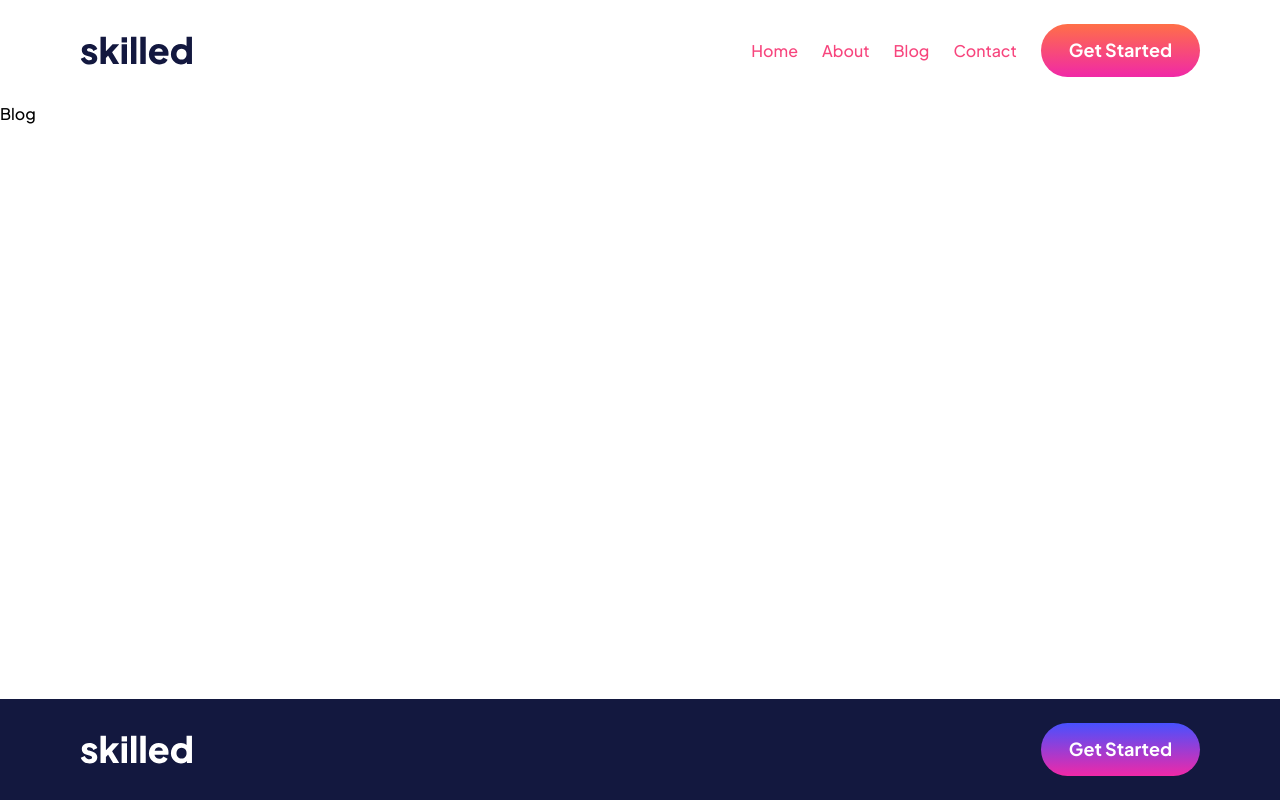
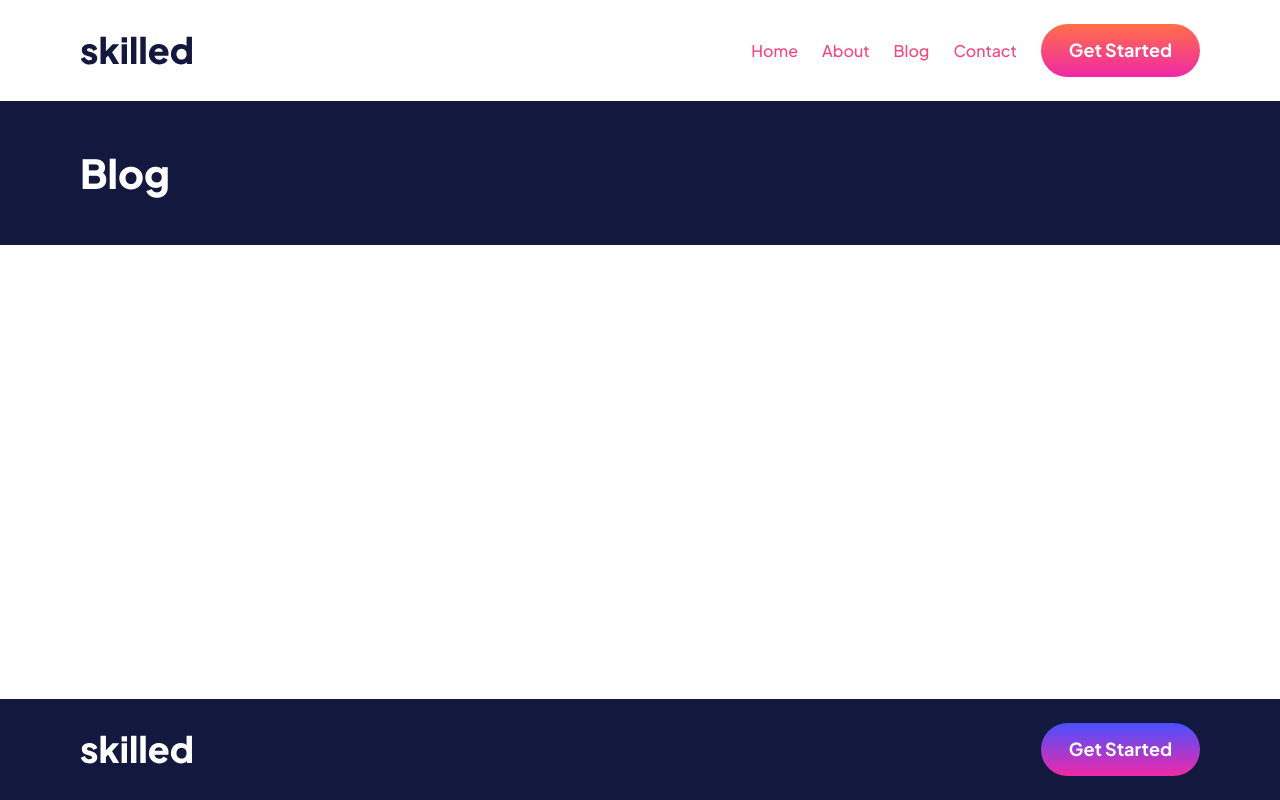
Before and after one commit to CheetingCheetah/Web-Dev-Svelte-Kit, a SvelteKit app: page /blog in a window 1280 px wide. Built offline with nearby package versions, Linux system fonts and the light colour scheme.

Commit message:
Added Title Component

```diff
--- /dev/null
+++ b/src/lib/Title.svelte
@@ -0,0 +1,9 @@
+<script>
+    let {name} = $props()
+</script>
+
+<div class="outer bg-blue white">
+    <div class="inner">
+        <h1>{name}</h1>
+    </div>
+</div>
--- a/src/routes/about/+page.svelte
+++ b/src/routes/about/+page.svelte
@@ -1 +1,5 @@
-About
+<script>
+	import Title from "$lib/Title.svelte";
+</script>
+
+<Title name="About"/>
--- a/src/routes/blog/+page.svelte
+++ b/src/routes/blog/+page.svelte
@@ -1 +1,5 @@
-Blog
+<script>
+	import Title from "$lib/Title.svelte";
+</script>
+
+<Title name="Blog" />
--- a/src/routes/contact/+page.svelte
+++ b/src/routes/contact/+page.svelte
@@ -1 +1,5 @@
-Contact
+<script>
+	import Title from "$lib/Title.svelte";
+</script>
+
+<Title name="Contact" />
```
